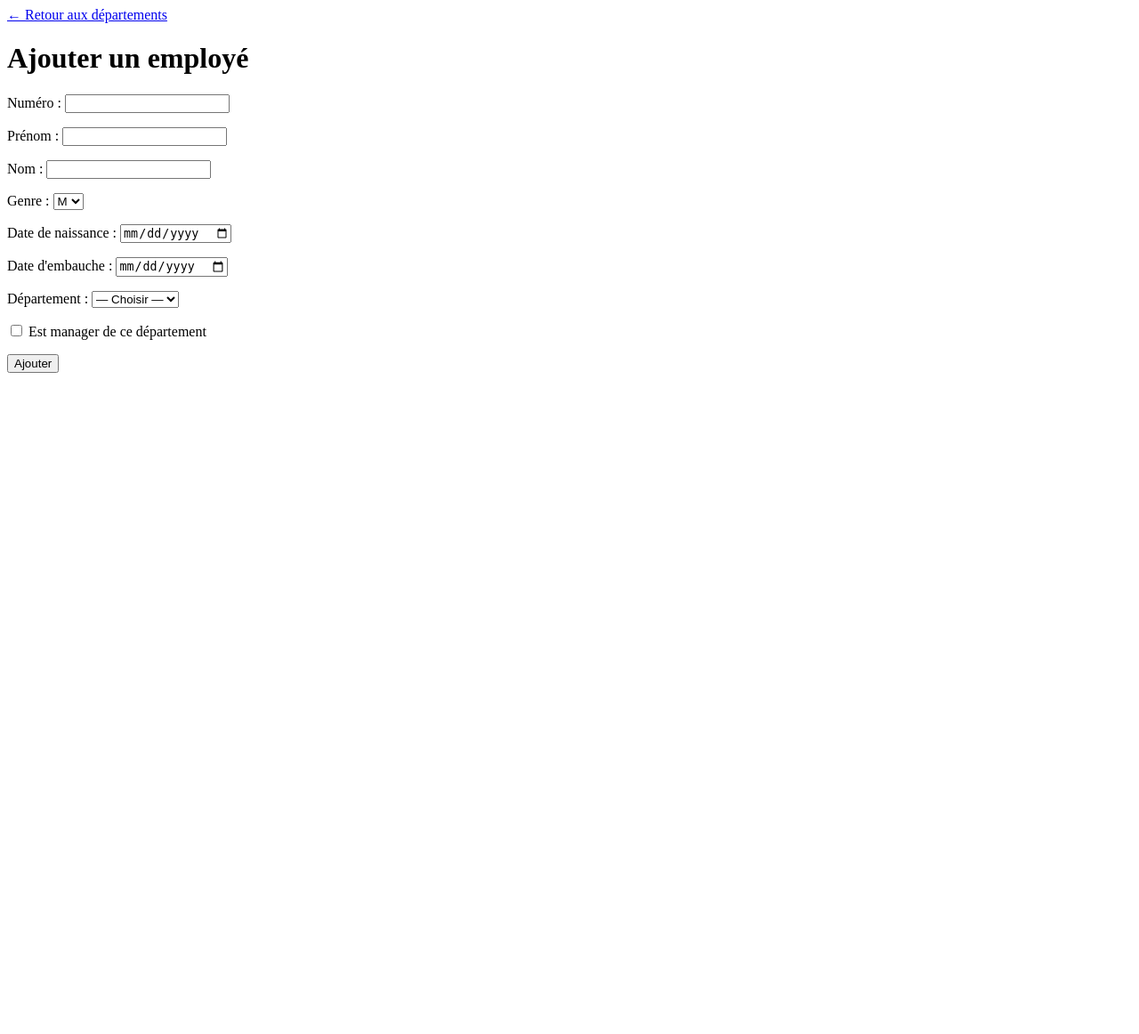
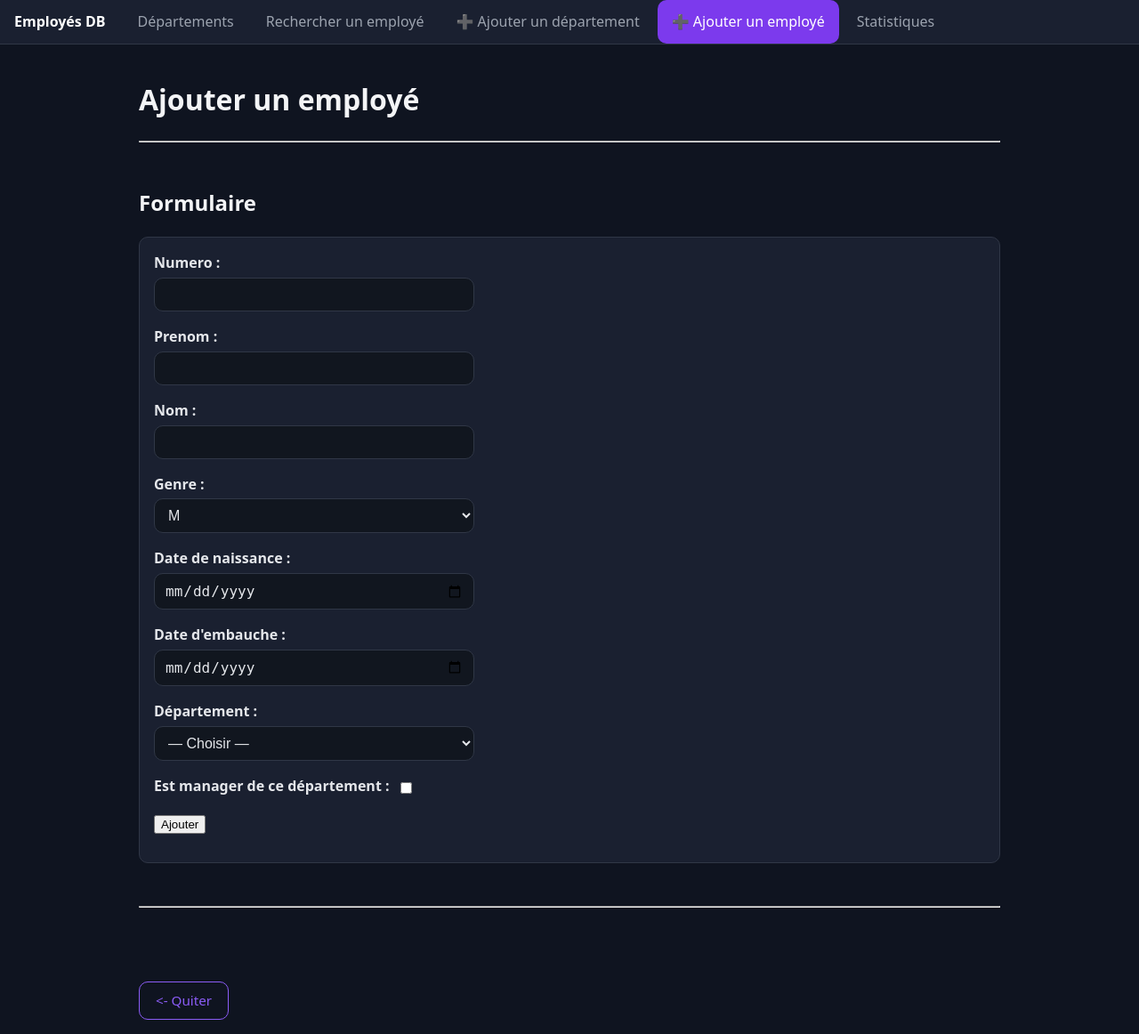
Before and after one commit to JedidiaRakotomalala/SRC-TP-REAL, a PHP site: page /pages/emp_form.php in a window 1280 px wide. Shown: the whole page at 89% size. Before the commit the page ends 419 px from the top, so only its background shows below. Run offline with PHP 8.4, Linux system fonts and the light colour scheme; data that the repository does not hold is empty; some libraries are stand-ins or nearby versions.

Commit message:
upsate-css-empt_form

```diff
--- a/src-tp-real/pages/emp_form.php
+++ b/src-tp-real/pages/emp_form.php
@@ -72,35 +72,79 @@
 ?>
 <html>
     <head>
-        <title><?= $editing ? "Modifier" : "Ajouter" ?> un employé</title>
+        <meta charset="utf-8">
+        <title>Le fiche de l'employee </title>
+        <link rel="stylesheet" href="../design/theme-dark/style.css">
     </head>
     <body>
-    <p><a href="index.php">&larr; Retour aux départements</a></p>
+
+
+        <nav class="navbar">
+            <ul>
+                <li class="brand">Employés DB</li>
+                <li><a href="index.php">Départements</a></li>
+                <li><a href="search.php">Rechercher un employé</a></li>
+                <li><a href="dept_form.php">➕ Ajouter un département</a></li>
+                <li><a href="emp_form.php" class="active">➕ Ajouter un employé</a></li>
+                <li><a href="stats.php">Statistiques</a></li>
+            </ul>
+        </nav>
+
+
+    <div class="container">
+
+
+
         <h1><?= $editing ? "Modifier l'employé $emp_no" : "Ajouter un employé" ?></h1>
+        <hr>
+        <br>
 
         <?php if ($success) { ?>
-        <p style="color:green;">Enregistré.
-           <a href="fiche.php?emp_no=<?= urlencode($emp_no) ?>">Voir la fiche &rarr;</a></p>
+            <div class="alert alert-success">Enregistrement effectué avec succès.</div>
+            <a href="fiche.php?emp_no=<?= urlencode($emp_no) ?>" class="btn btn-secondary" >Voir la fiche &rarr;</a>
+            <br>
+            <hr>
+            <br>
         <?php } ?>
         <?php if ($error !== '') { ?>
-        <p style="color:red;"><?= htmlspecialchars($error) ?></p>
+            <p style="color:red;"  class="alert alert-error" ><?= htmlspecialchars($error) ?></p>
         <?php } ?>
 
-    <form method="post" action="emp_form.php<?= $editing ? '?emp_no=' . urlencode($emp_no) : '' ?>">
-        <input type="hidden" name="mode" value="<?= $editing ? 'edit' : 'add' ?>">
-        <p>Numéro : <input type="number" name="emp_no" value="<?= htmlspecialchars($emp_no) ?>" <?= $editing ? 'readonly' : '' ?>></p>
-        <p>Prénom : <input type="text" name="first_name" value="<?= htmlspecialchars($first_name) ?>"></p>
-        <p>Nom : <input type="text" name="last_name" value="<?= htmlspecialchars($last_name) ?>"></p>
-        <p>Genre :
-            <select name="gender">
+
+
+        <h2 class="mt">Formulaire</h2>
+        <div class="card">
+            <form action="emp_form.php<?= $editing ? '?emp_no=' . urlencode($emp_no) : '' ?>" method="post">
+                <div class="form-group">
+                    <label for="first_name">Numero :</label>
+                    <input type="number" class="form-control" name="emp_no" value="<?= htmlspecialchars($emp_no) ?>" <?= $editing ? 'readonly' : '' ?>>
+                </div>
+                <div class="form-group">
+                    <label for="first_name">Prenom :</label>
+                    <input type="text" class="form-control" name="first_name" value="<?= htmlspecialchars($first_name) ?>">
+                </div>
+                <div class="form-group">
+                    <label for="first_name">Nom :</label>
+                    <input type="text" class="form-control" name="last_name" value="<?= htmlspecialchars($last_name) ?>">
+                </div>
+                <div class="form-group">
+                    <label for="gender">Genre :</label>
+                    <select class="form-control" id="gender" name="gender">
                         <option value="M" <?= $gender === 'M' ? 'selected' : '' ?>>M</option>
                         <option value="F" <?= $gender === 'F' ? 'selected' : '' ?>>F</option>
                     </select>
-        </p>
-        <p>Date de naissance : <input type="date" name="birth_date" value="<?= htmlspecialchars($birth_date) ?>"></p>
-        <p>Date d'embauche : <input type="date" name="hire_date" value="<?= htmlspecialchars($hire_date) ?>"></p>
-        <p>Département :
-            <select name="dept_no">
+                </div>
+                <div class="form-group">
+                    <label for="hire_date">Date de naissance : </label>
+                    <input type="date" class="form-control" name="birth_date" value="<?= htmlspecialchars($birth_date) ?>">
+                </div>
+                <div class="form-group">
+                    <label for="hire_date">Date d'embauche : </label>
+                    <input type="date" class="form-control" name="hire_date" value="<?= htmlspecialchars($hire_date) ?>">
+                </div>
+                <div class="form-group">
+                    <label for="gender">Département :</label>
+                    <select class="form-control" id="gender" name="dept_no" >
                         <option value="">— Choisir —</option>
                         <?php foreach ($departments as $d) { ?>
                             <option value="<?= $d['dept_no'] ?>" <?= $dept_no === $d['dept_no'] ? 'selected' : '' ?>>
@@ -108,14 +152,36 @@
                             </option>
                         <?php } ?>
                     </select>
-        </p>
-        <p>
-            <label>
+                </div>
+                <div class="form-group form-check">
+                    <label for="is_manager">Est manager de ce département :   </label>
                     <input type="checkbox" name="is_manager" value="1" <?= $is_manager ? 'checked' : '' ?>>
-                Est manager de ce département
-            </label>
-        </p>
-        <p><input type="submit" value="<?= $editing ? 'Modifier' : 'Ajouter' ?>"></p>
+                </div>
+                <input type="submit" value="<?= $editing ? 'Modifier' : 'Ajouter' ?>">
             </form>
+        </div>
+
+            <br>
+            <hr>
+            <br>
+
+
+        <br>
+        <br>
+        <a href="../../" class="btn btn-secondary"><- Quiter</a>
+        <br>
+
+
+
+
+
+
+
+
+
+
+
+    </div>
+
     </body>
 </html>
```
Lines whose indentation alone changed are shown as unchanged.
